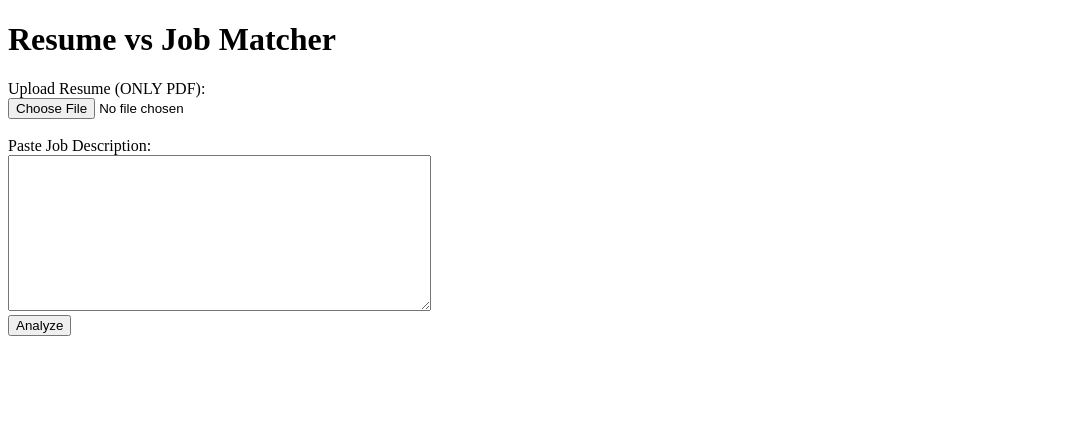
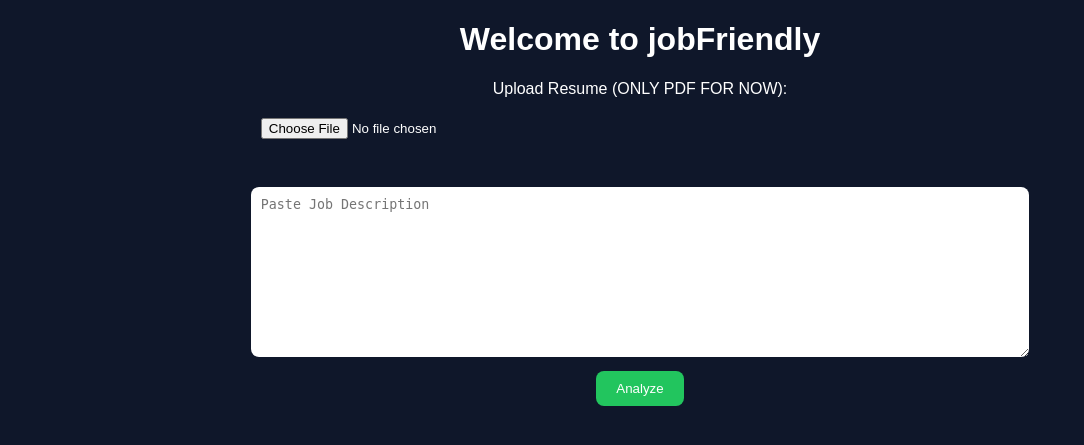
Before and after one commit to SoumyaBhaiya/jobFriendly, a Flask app: page / in a window 1280 px wide. Shown: the top 445 px of the page, without its empty margins (0-1084 px from the left). Run offline with Flask 3, Linux system fonts and the light colour scheme.

Commit message:
Added CSS styling and updated the front-end according to app.py. Added suggestions and keyword score.

```diff
--- a/templates/index.html
+++ b/templates/index.html
@@ -1,37 +1,104 @@
 <!DOCTYPE html>
 <html>
     <head>
-        <title>Resume Matcher</title>
+        <title>jobFriendly</title>
+
+        <style>
+            body {
+                font-family: Arial;
+                background: #0f172a;
+                color: white;
+                text-align: center;
+            }
+            textarea, input{
+                width: 60%;
+                padding: 10px;
+                margin: 10px;
+                border-radius: 8px;
+                border: none;
+            }
+
+            button{
+                padding: 10px 20px;
+                background: #22c55e;
+                color: white;
+                border: none;
+                border-radius: 8px;
+                cursor: pointer;
+            }
+
+            .card{
+                background: #1e293b;
+                padding: 20px;
+                margin: 20px auto;
+                width: 60%;
+                border-radius: 10px;
+            }
+
+            .green { color: #22c55e;}
+            .red { color: #ef4444;}
+            .yellow {color: #eab308; }
+
+            .bar{
+                height: 20px;
+                background: gray;
+                border-radius: 10px;
+                overflow: hidden;
+            }
+
+            .fill{
+                height: 100%;
+                background: #22c55e;
+            }
+
+        </style>
     </head>
     <body>
-        <h1>Resume vs Job Matcher</h1>
+        <h1>Welcome to jobFriendly</h1>
         <form method="POST" enctype="multipart/form-data">
-                <label>Upload Resume (ONLY PDF): </label><br>
+                <label>Upload Resume (ONLY PDF FOR NOW): </label><br>
                 <input type="file" name="resume" required><br><br>
-
-                <label> Paste Job Description: </label> <br>
-
-                <textarea name="job_desc" rows="10" cols="50" required></textarea><br>
+                <textarea name="job_desc" rows="10" cols="50" placeholder="Paste Job Description" required></textarea><br>
 
                 <button type="submit">Analyze</button>
         </form>
 
         {% if score is not none %}
+        <div class="card">
             <h2>Match Score: {{score}}%</h2>
 
-            <h3> Matched Skills: </h3>
+            <div class="bar">
+                <div class="fill" style="width: {{score}}%;"></div>
+            </div>
+            <p>Semantic Score: {{ (sem_score*100) | round(2) }}%</p>
+            <p>Keyword Score: {{ (key_score * 100) | round(2) }}%</p>
+        </div>
+        <div class="card">
+            <h3 class="green"> Matched Skills: </h3>
             <ul>
                 {% for skill in matched_skills %}
                 <li>{{skill}}</li>
                 {% endfor %}
             </ul>
-
-            <h3> Missing Skills: </h3>
+        </div>
+        <div class="card">
+            <h3 class="red"> Missing Skills: </h3>
             <ul>
                 {% for skill in missing_skills %}
                 <li>{{skill}}</li>
                 {% endfor %}
             </ul>
-            {% endif %}
+        </div>
+        <div class="card">
+            <h3 class="yellow"> Suggestions </h3>
+            <ul>
+                {% for s in suggestions %}
+                <li>{{s}}</li>
+                {% endfor %}
+            </ul>
+
+        </div>
+
+    {% endif %}
     </body>
 </html>
```
